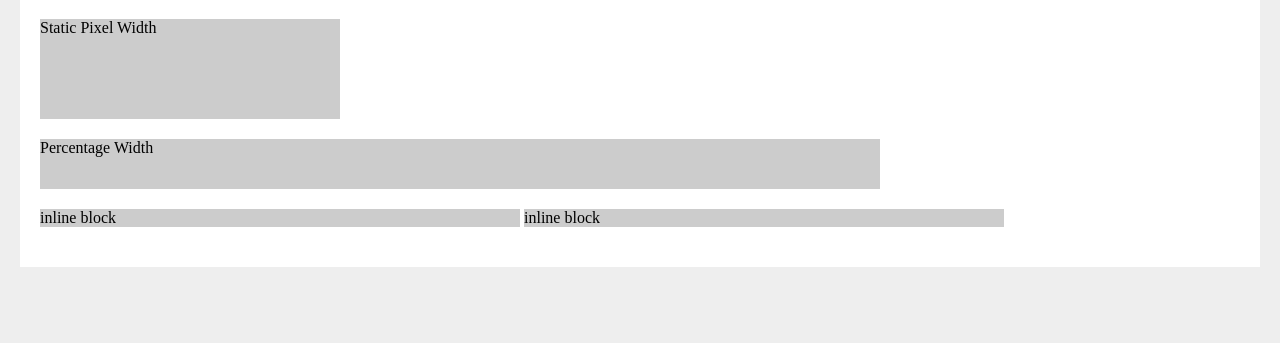
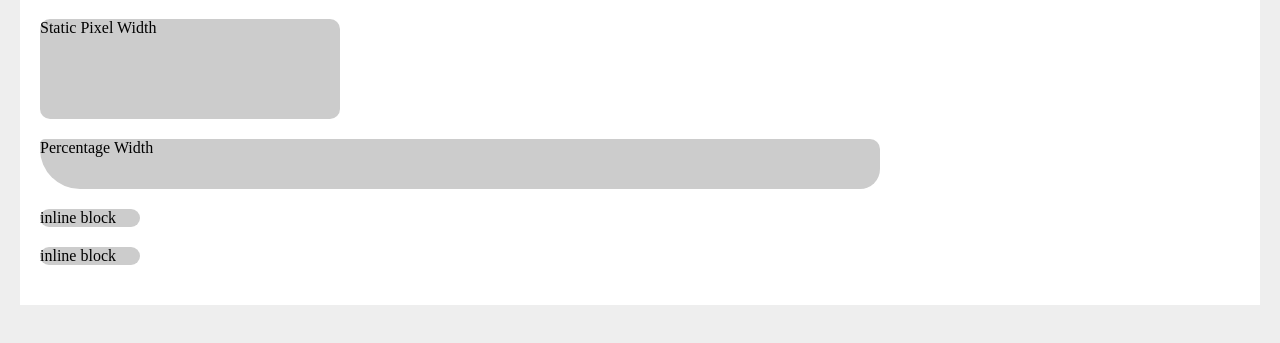
Before and after one commit to JWatus/CSS3_Tutorial, a plain HTML site: page index.html in a window 1280 px wide. Shown: the part 89-432 px from the top of the page. Drawn offline with Linux system fonts and the light colour scheme.

Commit message:
Rounded Corners

```diff
--- a/css/syntax.css
+++ b/css/syntax.css
@@ -6,14 +6,17 @@
 .static-width{
     width: 300px;
     height: 100px;
+    border-radius: 10px;
 }
 
 .percentage-width{
     width: 70%;
     height: 50px;
+    border-radius: 5px 10px 20px 40px;
 }
 
 .inline-block{
-    width: 40%;
-    display: inline-block;
+    width: 100px;
+    hight: 100px;
+    border-radius: 50px;
 }
```
